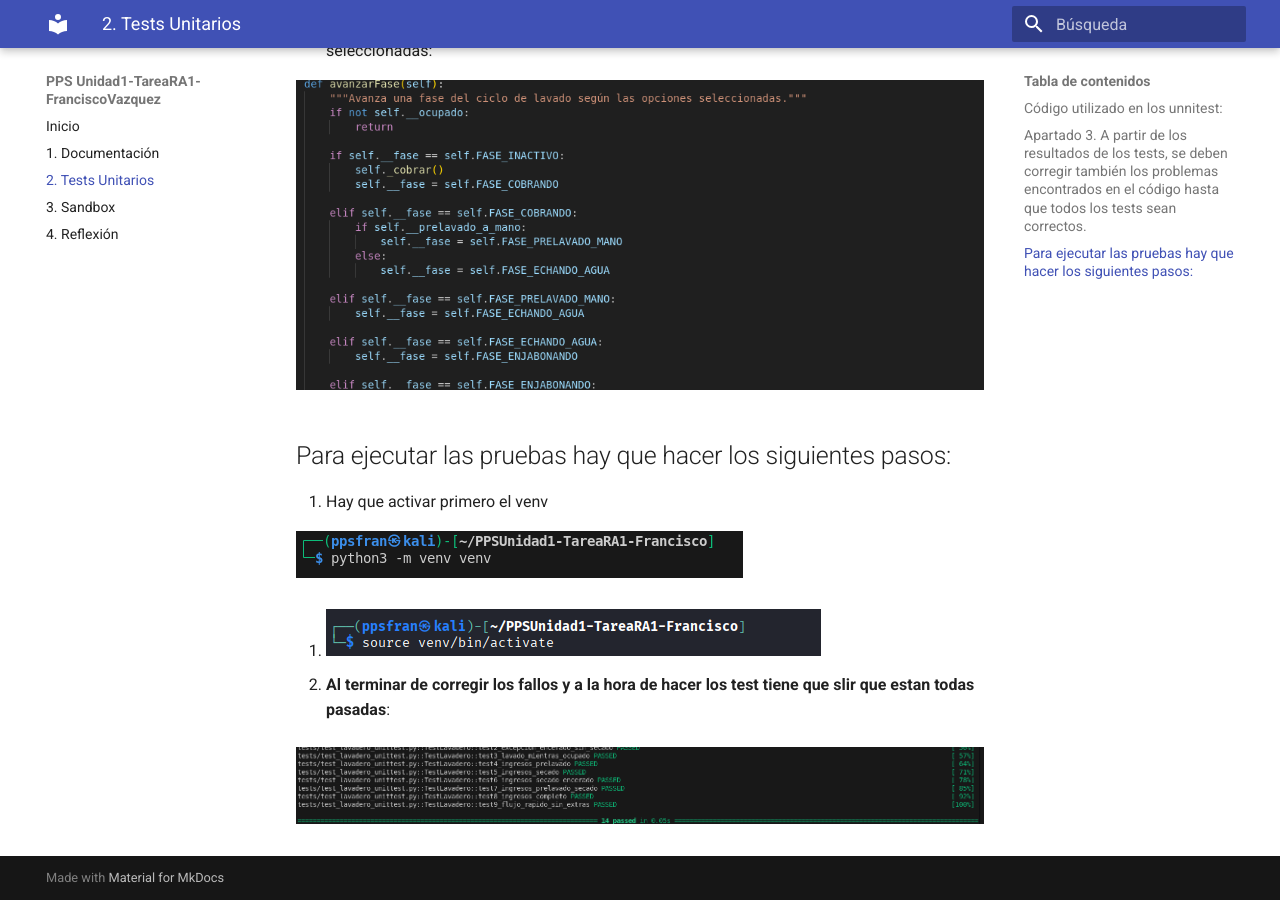
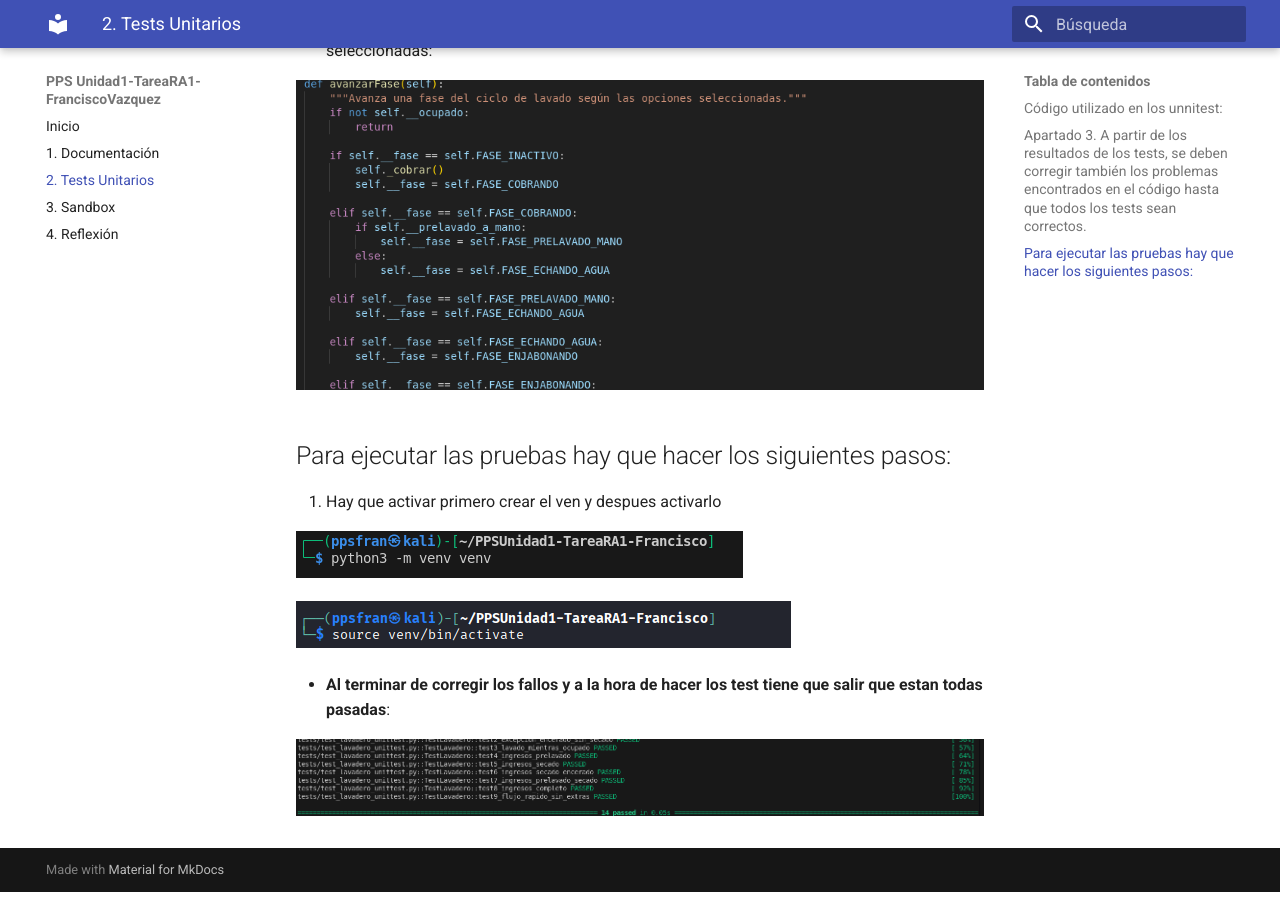
Before and after one commit to fvazquezf03/PPSUnidad1-TareaRA1-Francisco, an MkDocs documentation site: the page built from doc/ Realización de los test unitarios de la aplicación./Documentación del apartado 3.md, in a window 1280 px wide and 900 px high, scrolled down 3675 px. Built offline with MkDocs 1.6.1 and Material for MkDocs 9.7.7, drawn with Linux system fonts in a browser that asks for light colours.

Commit message:
Decimo commit

```diff
--- a/doc/ Realización de los test unitarios de la aplicación./Documentación del apartado 3.md
+++ b/doc/ Realización de los test unitarios de la aplicación./Documentación del apartado 3.md
@@ -50,14 +50,14 @@ En el test test_lavadero_unittest.py hay que cambiar lo siguiente:
 ![alt text](image-6.png)
 
 ## Para ejecutar las pruebas hay que hacer los siguientes pasos:
-1. Hay que activar primero el venv
+1. Hay que activar primero crear el ven  y despues activarlo
 
 ![alt text](image-8.png)
 
-2.
+
 ![alt text](image-9.png)
 
 
-- **Al terminar de corregir los fallos y a la hora de hacer los test tiene que slir que estan todas pasadas**:
+- **Al terminar de corregir los fallos y a la hora de hacer los test tiene que salir que estan todas pasadas**:
 
 ![alt text](image-7.png)
```
